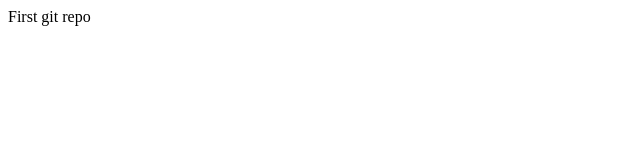
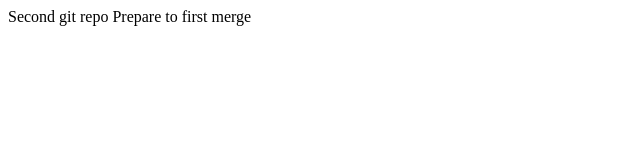
Before and after one commit to Mari4ka89/git-test, a plain HTML site: page index.html in a window 1280 px wide. Shown: the whole page, without its empty margins (0-640 px from the left). Drawn offline with Linux system fonts and the light colour scheme.

Commit message:
Updated body index.html

```diff
--- a/index.html
+++ b/index.html
@@ -2,12 +2,12 @@
 
 <head>
 
-<title>Hello git</title>
+<title>Hello git Master</title>
 
 </head>
 
 <body>
-First git repo
-</body>
+    Second git repo
 
-</html>
+ Prepare to first merge
+</body></html>
```
